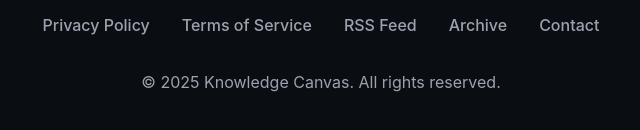
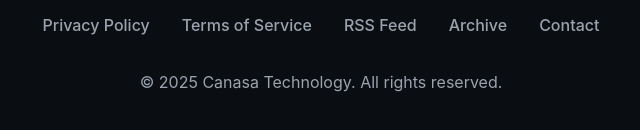
Before and after one commit to H3rb5/blog.canasa.tech, a plain HTML site: page index.html in a window 1280 px wide. Shown: the part 1752-1882 px from the top of the page, 319-959 px from the left. Drawn offline with Linux system fonts and the light colour scheme.

Commit message:
Updated homepage design

```diff
--- a/index.html
+++ b/index.html
@@ -496,7 +496,7 @@
                 <a href="#">Archive</a>
                 <a href="#">Contact</a>
             </div>
-            <p style="color: #9ca3af;">&copy; 2025 Knowledge Canvas. All rights reserved.</p>
+            <p style="color: #9ca3af;">&copy; 2025 Canasa Technology. All rights reserved.</p>
         </div>
     </footer>
 
```
